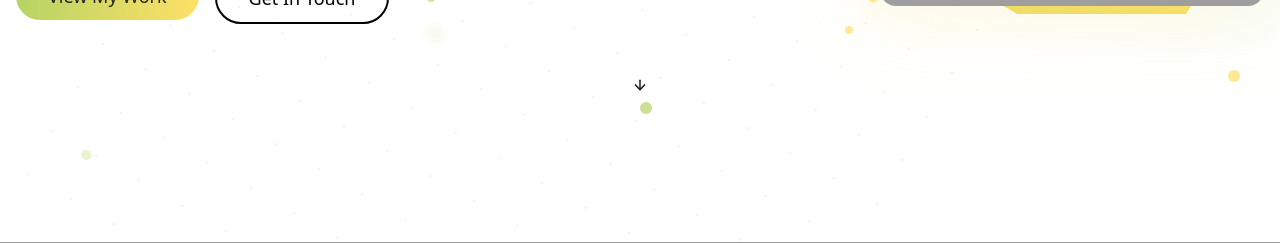
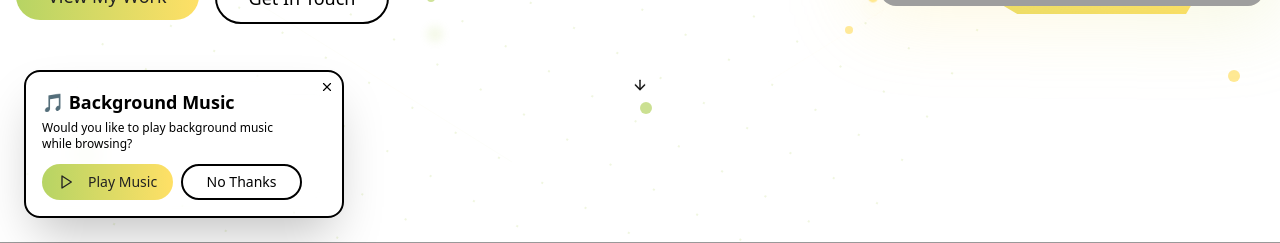
Before and after one commit to tomasArizu13/TomasArizu-portafolio, a Next.js app: page / in a window 1280 px wide. Shown: the part 558-801 px from the top of the page. Built offline with nearby package versions, Linux system fonts and the light colour scheme; grey boxes are pictures that could not be loaded.

Commit message:
music background

```diff
--- a/app/globals.css
+++ b/app/globals.css
@@ -203,4 +203,19 @@
   .animate-shimmer {
     animation: shimmer 2s ease-in-out infinite;
   }
+
+  @keyframes fadeIn {
+    from {
+      opacity: 0;
+      transform: translateY(10px);
+    }
+    to {
+      opacity: 1;
+      transform: translateY(0);
+    }
+  }
+
+  .animate-fade-in {
+    animation: fadeIn 0.5s ease-out;
+  }
 }
--- a/app/page.tsx
+++ b/app/page.tsx
@@ -7,6 +7,7 @@ import Testimonials from "@/components/sections/testimonials"
 import Contact from "@/components/sections/contact"
 import Footer from "@/components/sections/footer"
 import Navigation from "@/components/navigation"
+import MusicPlayer from "@/components/music-player"
 
 export const metadata: Metadata = {
   title: "Tomas Arizu - Product & Tech Builder",
@@ -46,6 +47,7 @@ export default function Portfolio() {
   return (
     <div className="min-h-screen bg-background">
       <Navigation />
+      <MusicPlayer />
       <main>
         <Hero />
         <hr className="border-t border-muted-foreground my-0 opacity-40" />
--- /dev/null
+++ b/components/music-player.tsx
@@ -0,0 +1,252 @@
+"use client"
+
+import { useState, useEffect, useRef } from "react"
+import { Button } from "@/components/ui/button"
+import { Play, Pause, Volume2, VolumeX, X } from "lucide-react"
+import { useTranslation } from "@/components/language-context"
+
+export default function MusicPlayer() {
+  const [showPopup, setShowPopup] = useState(false)
+  const [isPlaying, setIsPlaying] = useState(false)
+  const [isMuted, setIsMuted] = useState(false)
+  const [hasInteracted, setHasInteracted] = useState(false)
+  const [userPreference, setUserPreference] = useState<boolean | null>(null)
+  const audioRef = useRef<HTMLAudioElement>(null)
+  const t = useTranslation()
+
+  useEffect(() => {
+    // Check if user has a saved preference
+    const savedPreference = localStorage.getItem('music-preference')
+    if (savedPreference === 'dismissed' || savedPreference === 'playing') {
+      // User already made a choice, don't show popup
+      if (savedPreference === 'playing') {
+        setUserPreference(true)
+        setHasInteracted(true)
+      }
+      return
+    }
+
+    // Show popup after a short delay
+    const timer = setTimeout(() => {
+      setShowPopup(true)
+    }, 1500)
+
+    return () => clearTimeout(timer)
+  }, [])
+
+  useEffect(() => {
+    const audio = audioRef.current
+    if (!audio) return
+
+    // Load saved volume preference
+    const savedVolume = localStorage.getItem('music-volume')
+    if (savedVolume) {
+      audio.volume = parseFloat(savedVolume)
+    } else {
+      audio.volume = 0.3 // Default volume (30%)
+    }
+
+    // Handle audio events
+    const handlePlay = () => setIsPlaying(true)
+    const handlePause = () => setIsPlaying(false)
+    const handleEnded = () => {
+      setIsPlaying(false)
+      // Loop the audio
+      audio.currentTime = 0
+      if (userPreference) {
+        audio.play()
+      }
+    }
+
+    audio.addEventListener('play', handlePlay)
+    audio.addEventListener('pause', handlePause)
+    audio.addEventListener('ended', handleEnded)
+
+    return () => {
+      audio.removeEventListener('play', handlePlay)
+      audio.removeEventListener('pause', handlePause)
+      audio.removeEventListener('ended', handleEnded)
+    }
+  }, [userPreference])
+
+  const handlePlay = () => {
+    const audio = audioRef.current
+    if (!audio) return
+
+    if (!hasInteracted) {
+      // First interaction - user needs to interact to play audio
+      audio.play().then(() => {
+        setIsPlaying(true)
+        setHasInteracted(true)
+        setUserPreference(true)
+        setShowPopup(false)
+        localStorage.setItem('music-preference', 'playing')
+      }).catch((error) => {
+        console.error('Error playing audio:', error)
+      })
+    } else {
+      if (isPlaying) {
+        audio.pause()
+        setIsPlaying(false)
+      } else {
+        audio.play()
+        setIsPlaying(true)
+      }
+    }
+  }
+
+  const handleDismiss = () => {
+    setShowPopup(false)
+    // Don't save as dismissed, so user can still access music via the small play button
+  }
+
+  const handleCloseWithX = () => {
+    setShowPopup(false)
+    // Keep the small play button available
+  }
+
+  const handleToggleMute = () => {
+    const audio = audioRef.current
+    if (!audio) return
+
+    audio.muted = !audio.muted
+    setIsMuted(audio.muted)
+  }
+
+  const handleVolumeChange = (e: React.ChangeEvent<HTMLInputElement>) => {
+    const audio = audioRef.current
+    if (!audio) return
+
+    const volume = parseFloat(e.target.value)
+    audio.volume = volume
+    localStorage.setItem('music-volume', volume.toString())
+    setIsMuted(volume === 0)
+  }
+
+  return (
+    <>
+      {/* Hidden audio element */}
+      <audio
+        ref={audioRef}
+        loop
+        preload="auto"
+        style={{ display: 'none' }}
+      >
+        <source src="/Daft Punk - Something About Us.mp3" type="audio/mpeg" />
+        Your browser does not support the audio element.
+      </audio>
+
+      {/* Music Player Popup - Bottom Left (smaller) */}
+      {showPopup && (
+        <div className="fixed bottom-6 left-6 z-50 animate-fade-in">
+          <div className="bg-background/95 backdrop-blur-md border-2 border-primary/30 rounded-2xl shadow-2xl p-4 max-w-xs relative">
+            {/* Close button */}
+            <button
+              onClick={handleCloseWithX}
+              className="absolute top-2 right-2 text-muted-foreground hover:text-foreground transition-colors"
+              aria-label="Close"
+            >
+              <X className="w-3.5 h-3.5" />
+            </button>
+
+            {/* Content */}
+            <div className="flex flex-col gap-3 pr-6">
+              <div>
+                <h3 className="text-lg font-bold mb-1 text-foreground">
+                  {t.music?.title || "🎵 Background Music"}
+                </h3>
+                <p className="text-xs text-muted-foreground">
+                  {t.music?.description || "Would you like to play background music while browsing?"}
+                </p>
+              </div>
+
+              <div className="flex items-center gap-2">
+                <Button
+                  size="sm"
+                  onClick={handlePlay}
+                  className="flex-1 rounded-full px-4 py-3 text-sm transition-all duration-300 hover:scale-105 hover:shadow-lg"
+                  style={{
+                    background: 'linear-gradient(90deg, #b6d464 0%, #ffe066 100%)',
+                    color: '#222'
+                  }}
+                >
+                  <Play className="w-3.5 h-3.5 mr-1.5" />
+                  {t.music?.play || "Play Music"}
+                </Button>
+
+                <Button
+                  variant="outline"
+                  size="sm"
+                  onClick={handleDismiss}
+                  className="flex-1 rounded-full px-4 py-3 text-sm border-2 transition-all duration-300 hover:scale-105 hover:shadow-lg"
+                >
+                  {t.music?.dismiss || "No Thanks"}
+                </Button>
+              </div>
+            </div>
+          </div>
+        </div>
+      )}
+
+      {/* Small Play Button (shown when popup is closed and music is not playing) */}
+      {!showPopup && !isPlaying && (
+        <div className="fixed bottom-6 left-6 z-50 animate-fade-in">
+          <Button
+            size="icon"
+            onClick={() => setShowPopup(true)}
+            className="rounded-full w-12 h-12 shadow-lg hover:scale-110 transition-all duration-300"
+            style={{
+              background: 'linear-gradient(90deg, #b6d464 0%, #ffe066 100%)',
+              color: '#222',
+              border: '2px solid rgba(182, 212, 100, 0.3)'
+            }}
+            aria-label="Open music player"
+          >
+            <Play className="w-5 h-5" />
+          </Button>
+        </div>
+      )}
+
+      {/* Floating Music Control (shown when music is playing) */}
+      {hasInteracted && userPreference && !showPopup && (
+        <div className="fixed bottom-6 right-6 z-50 flex items-center gap-2 bg-background/90 backdrop-blur-md border-2 border-primary/30 rounded-full px-4 py-3 shadow-lg">
+          <Button
+            variant="ghost"
+            size="icon"
+            onClick={handlePlay}
+            className="rounded-full hover:bg-primary/10"
+          >
+            {isPlaying ? (
+              <Pause className="w-4 h-4 text-primary" />
+            ) : (
+              <Play className="w-4 h-4 text-primary" />
+            )}
+          </Button>
+
+          <Button
+            variant="ghost"
+            size="icon"
+            onClick={handleToggleMute}
+            className="rounded-full hover:bg-primary/10"
+          >
+            {isMuted ? (
+              <VolumeX className="w-4 h-4 text-muted-foreground" />
+            ) : (
+              <Volume2 className="w-4 h-4 text-primary" />
+            )}
+          </Button>
+
+          <input
+            type="range"
+            min="0"
+            max="1"
+            step="0.1"
+            value={audioRef.current?.volume || 0.3}
+            onChange={handleVolumeChange}
+            className="w-20 h-1 bg-muted rounded-lg appearance-none cursor-pointer accent-primary"
+          />
+        </div>
+      )}
+    </>
+  )
+}
--- a/locales/en.ts
+++ b/locales/en.ts
@@ -68,6 +68,12 @@ const en = {
     copyright: "All rights reserved.",
     designed: "Designed by",
     portfolio: "tuportafolio.com"
+  },
+  music: {
+    title: "🎵 Background Music",
+    description: "Would you like to play background music while browsing?",
+    play: "Play Music",
+    dismiss: "No Thanks"
   }
 }
 
--- a/locales/es.ts
+++ b/locales/es.ts
@@ -68,6 +68,12 @@ const es = {
     copyright: "Todos los derechos reservados.",
     designed: "Diseñado por",
     portfolio: "tuportafolio.com"
+  },
+  music: {
+    title: "🎵 Música de Fondo",
+    description: "¿Te gustaría reproducir música de fondo mientras navegas?",
+    play: "Reproducir Música",
+    dismiss: "No, Gracias"
   }
 }
 
```
Also changed, not shown: 1 other file (tests, documents, lock files or other folders).
